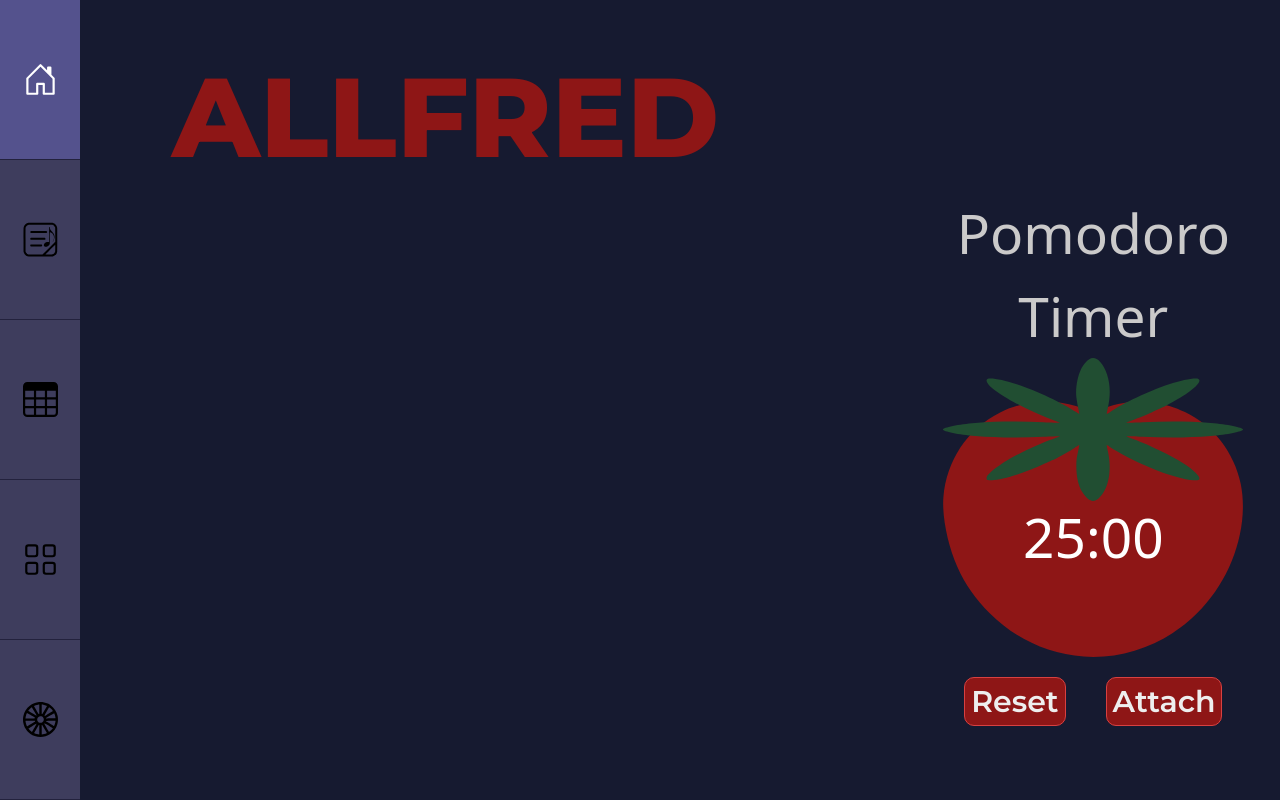
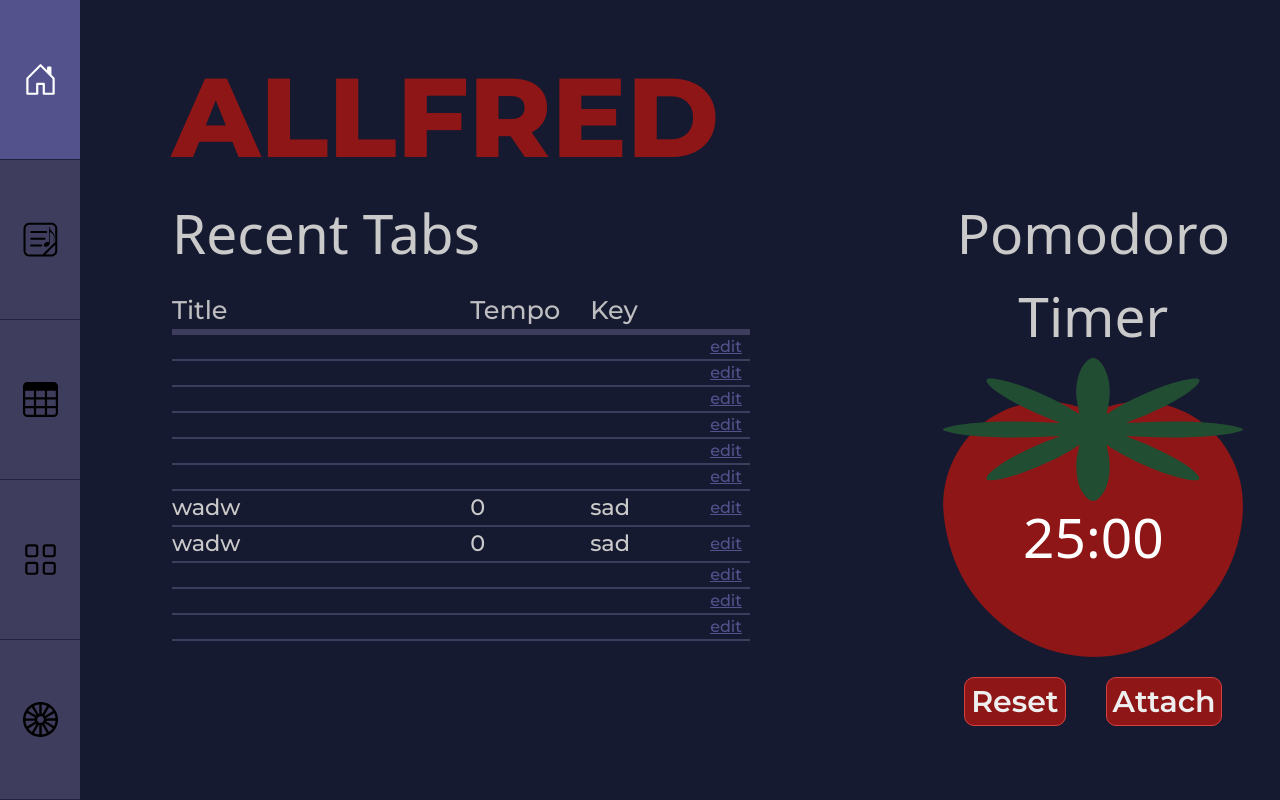
Before and after one commit to Atomas228/ALLFRED, a Flask app: page / in a window 1280 px wide. Run offline with Flask 3, Linux system fonts and the light colour scheme; some libraries are stand-ins or nearby versions.

Commit message:
showing_songs_on_main_page

```diff
--- a/main.py
+++ b/main.py
@@ -58,7 +58,8 @@ with app.app_context():
 
 @app.route('/', methods = ['GET', 'POST'])
 def main():
-    return render_template("index.html")
+    compositions = Composition.query.all()
+    return render_template("index.html", compositions=compositions)
 
 @app.route('/circle-of-fifths', methods = ['GET', 'POST'])
 def circle():
--- a/static/css/styles.css
+++ b/static/css/styles.css
@@ -68,6 +68,34 @@
         border: 0.063rem solid #D84040;
         color:#EEEEEE;
 
+    }
+    .all-songs {
+        width: 80%;
+    }
+    .composition-info {
+        font-family: "Montserrat";
+        font-weight: 500;
+        font-size: 1.4rem;
+        border-bottom: 0.15rem solid #3e3d5d;
+        display: grid;
+        grid-template-columns: 1fr 120px 120px 40px;
+        align-items: center;
+    }
+    .composition-info.songs:hover {
+        background-color: #23223d;
+    }
+    .song-col-name {
+        color: #bebec0;
+        border-bottom: 0.4rem solid #3e3d5d;
+        font-size: 1.6rem;
+    }
+    .edit-button {
+        color: #54528d;
+        font-size: 1rem;
+        text-decoration: underline;
+    }
+    .edit-button:hover{
+        color: #6a67b6;
     }
     button:hover {
         background-color: #D84040;
@@ -344,6 +372,12 @@
         width: 300px;
         height: auto;
         align-items: center;
+    }
+    .section-title {
+        font-size: 3.438rem;
+        font-weight: 100;
+        text-align:left;
+        margin-bottom: 1rem;
     }
     .sticky-timer {
         align-items: center;
--- a/static/js/script.js
+++ b/static/js/script.js
@@ -109,7 +109,7 @@ function addLine() {
     })
     beatNum = beatNum + 10;
     document.querySelector(".composition-container").appendChild(copy);
-    document.querySelectorAll(".note-display").forEach(editingLines);
+    document.querySelectorAll(".note-cell").forEach(editingLines);
 }
 function startTimer() {
     if (timeState === "running") {
@@ -185,7 +185,7 @@ function attachTimer() {
 }
 function editingLines(div) {
         div.addEventListener("click", () => {
-            if (div.textContent === "—") {
+            if (div.querySelector(".note-display").textContent === "—") {
             div.textContent = "";
             }
             div.contentEditable = true;
@@ -210,7 +210,7 @@ function editingLines(div) {
             sel.addRange(range);
         });
 }
-document.querySelectorAll(".note-display").forEach(editingLines);
+document.querySelectorAll(".note-cell").forEach(editingLines);
 document.addEventListener("DOMContentLoaded", () => {
 let button_timer = document.querySelector("#start-timer");
 button_timer.addEventListener("click", startTimer);
--- a/templates/index.html
+++ b/templates/index.html
@@ -6,6 +6,23 @@
 <div class="row">
    <div class="col-sm-12 col-md-7 col-lg-8 order-2 order-md-1">
       <div class="tabs-pages">
+         <div class="section-title">Recent Tabs</div>
+         <div class="all-songs">
+            <div class="composition-info song-col-name">
+            <div>Title</div>
+            <div>Tempo</div>
+            <div>Key</div>
+            <div></div>
+         </div>
+            {% for c in compositions %}
+            <div class="composition-info songs">
+               <div>{{c.title}}</div>
+               <div>{{c.tempo}}</div>
+               <div>{{c.key}}</div>
+               <div class="edit-button">edit</div>
+            </div>
+            {%endfor%}
+         </div>
       </div>
    </div>
    <div class="col-sm-12 col-md-5 col-lg-4 order-1 order-md-2 timer-content">
```
Also changed, not shown: instance/data.db (deleted).
